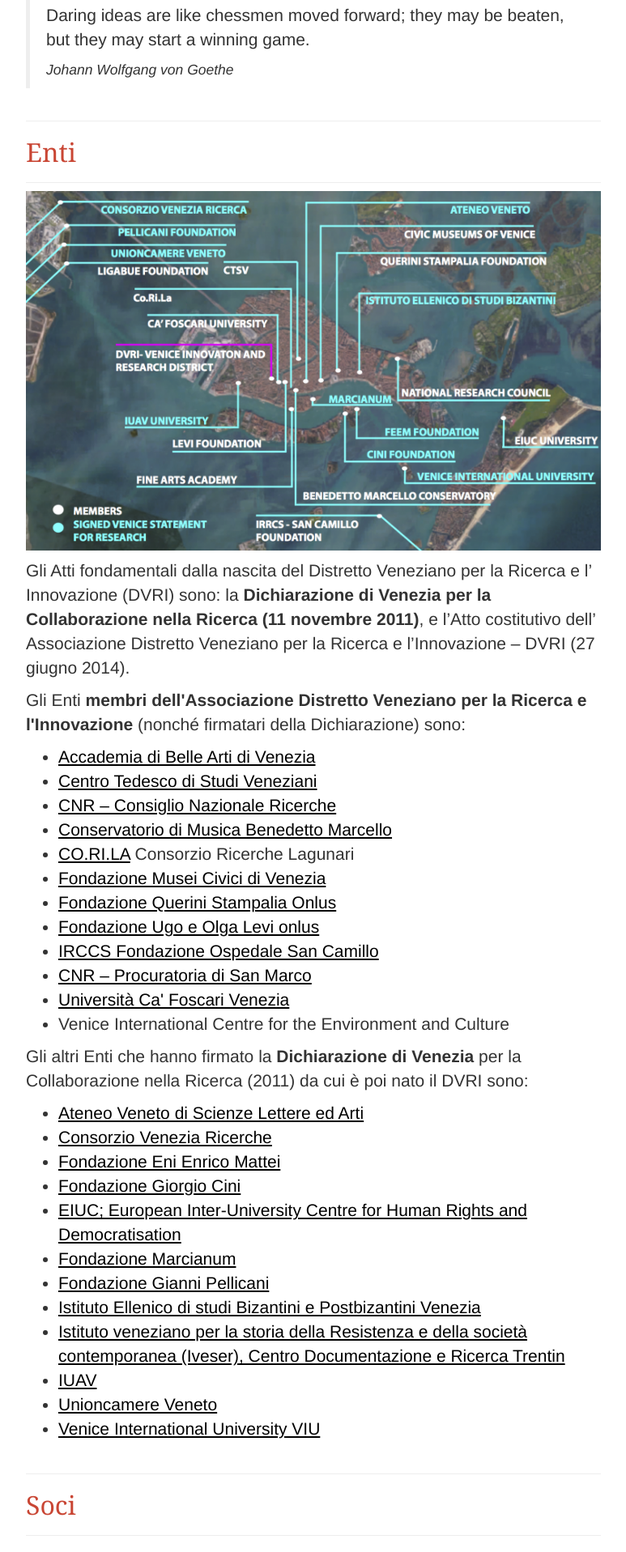
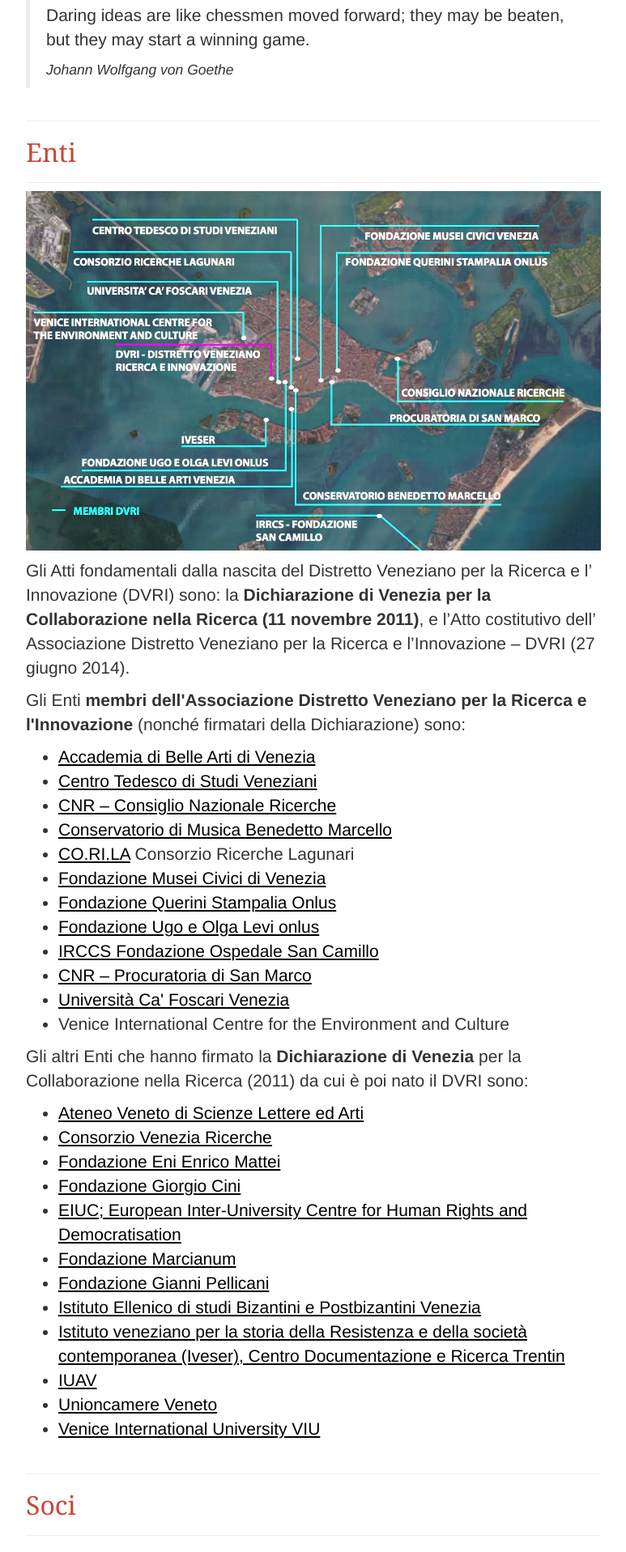
Before and after one commit to simonini/dvri-j-theme, a Jekyll site: the page built from progetti/chi-siamo.html, in a window 1280 px wide. Shown: the part 3677-5594 px from the top of the page at 81% size, without its empty margins (253-1026 px from the left). Built offline with Jekyll 4.4.1, drawn with Linux system fonts in a browser that asks for light colours; the table of contents is made by our own code.

Commit message:
Update chi-siamo.html

```diff
--- a/progetti/chi-siamo.html
+++ b/progetti/chi-siamo.html
@@ -62,7 +62,7 @@
 </blockquote>
 
 <h3>Enti</h3>
-<p><img src="{{ site.baseurl }}/assets/progetti/chi-siamo/enti.png" alt="Mappatura degli enti sulla cartina di Venezia" /></p>
+<p><img src="{{ site.baseurl }}/assets/progetti/chi-siamo/MAPPA-DVRI_ita_membri.jpg" alt="Mappatura degli enti sulla cartina di Venezia" /></p>
 <p>Gli Atti fondamentali dalla nascita del Distretto Veneziano per la Ricerca e l’ Innovazione (DVRI) sono: la <strong>Dichiarazione di Venezia per la Collaborazione nella Ricerca (11 novembre 2011)</strong>, e l’Atto costitutivo dell’ Associazione Distretto Veneziano per la Ricerca e l’Innovazione – DVRI (27 giugno 2014).</p>
 <p>Gli Enti <strong>membri dell'Associazione Distretto Veneziano per la Ricerca e l'Innovazione</strong> (nonché firmatari della Dichiarazione) sono:</p>
 <ul>
```
